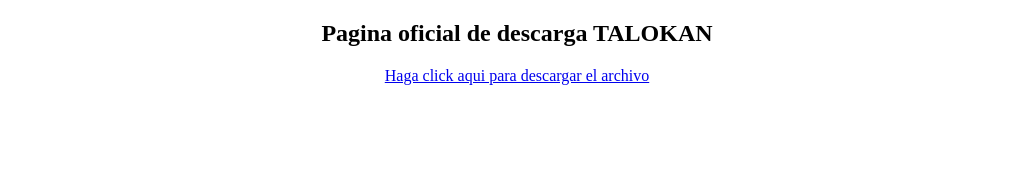
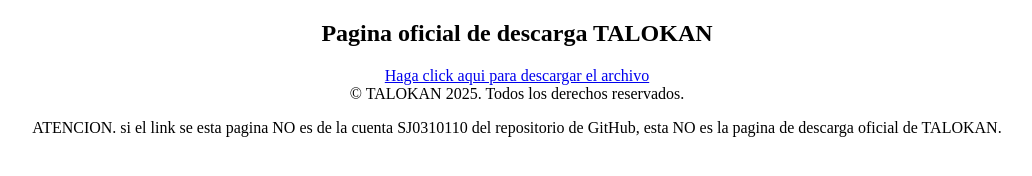
Before and after one commit to SJ0310110/TALOKAN-DOWNLOAD, a plain HTML site: page index.html in a window 1280 px wide. Shown: the whole page, without its empty margins (123-1155 px from the left). Drawn offline with Linux system fonts and the light colour scheme.

Commit message:
Add files via upload

```diff
--- a/index.html
+++ b/index.html
@@ -8,7 +8,11 @@
 <body>
     <center>
         <h2>Pagina oficial de descarga TALOKAN</h3>
-        <a href="https://drive.google.com/uc?export=download&id=1VgorQaRM3KNNerMRt4NQygHWV2wnALWG">Haga click aqui para descargar el archivo</a>
+        <a href="https://drive.google.com/uc?export=download&id=1Tq_FjsyGhNprINk1T_Z0FsOd_cBDE7R1">Haga click aqui para descargar el archivo</a>
+        <footer>
+            &copy; TALOKAN 2025. Todos los derechos reservados.
+            <p>ATENCION. si el link se esta pagina NO es de la cuenta SJ0310110 del repositorio de GitHub, esta NO es la pagina de descarga oficial de TALOKAN.</p>
+        </footer>
     </center>
 </body>
 </html>
```
